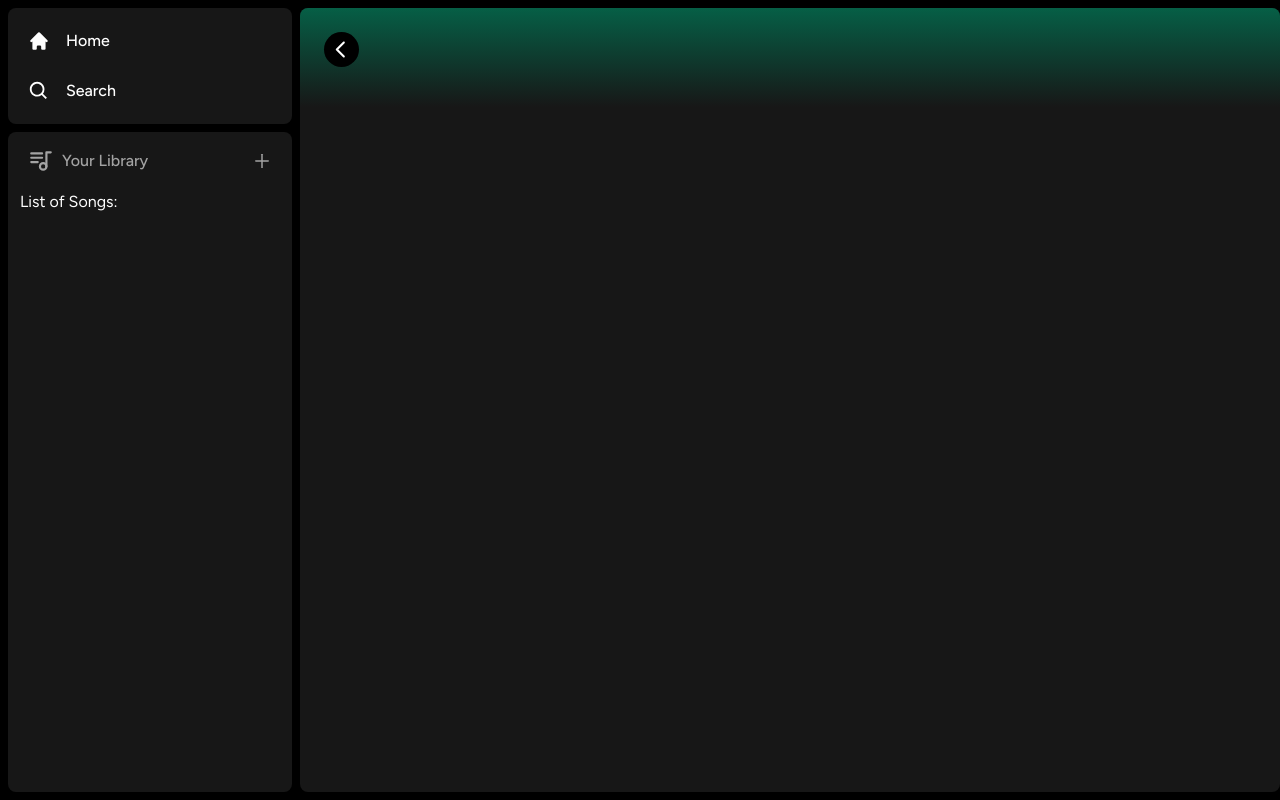
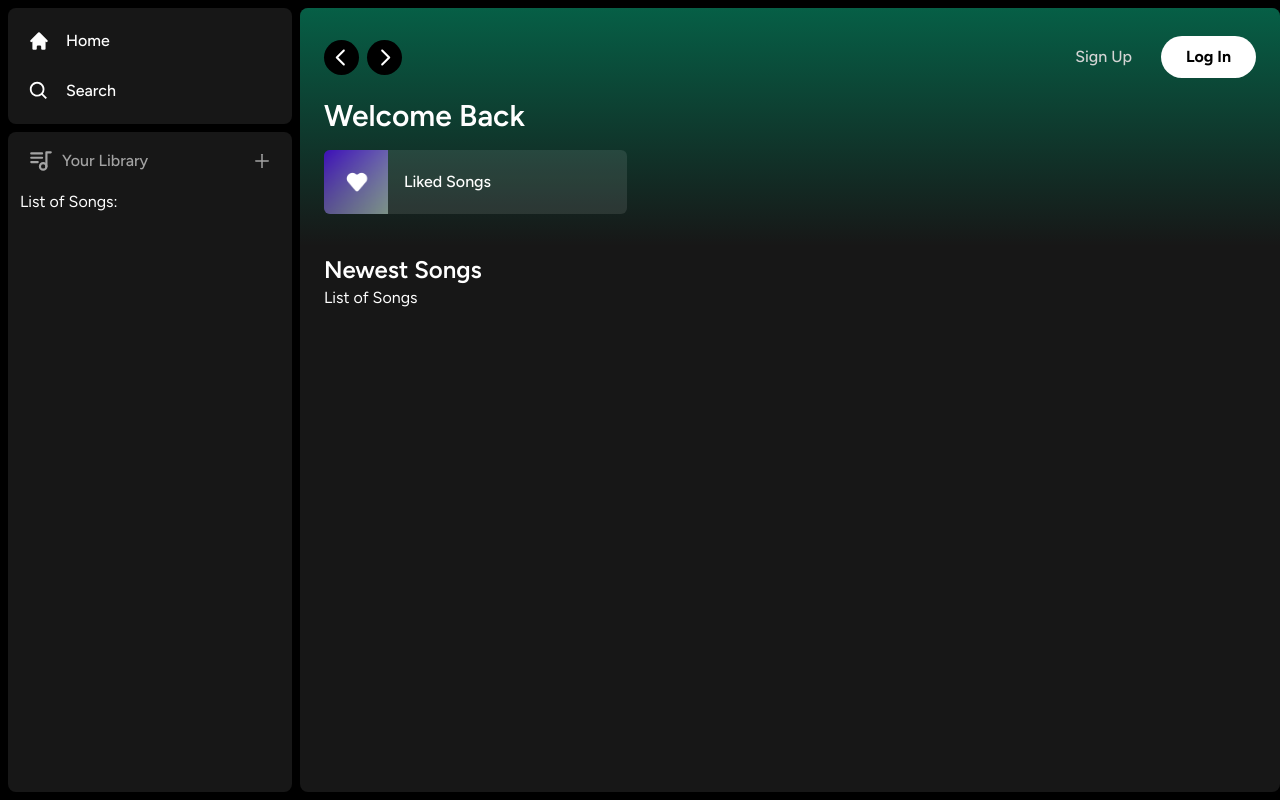
Before and after one commit to srt1017/spotifyclone, a Next.js app in the folder spotifyclone/: page / in a window 1280 px wide. Built offline with nearby package versions, Linux system fonts and the light colour scheme.

Commit message:
Layout done

```diff
--- a/spotifyclone/app/(site)/page.tsx
+++ b/spotifyclone/app/(site)/page.tsx
@@ -1,9 +1,29 @@
 import Header from "@/components/Header";
+import ListItem from "@/components/ListItem";
 
 export default function Home() {
   return (
-  <div className="bg-neutral-900 rounded-lg h-full w-full overflow-hidden overflow-y-auto">
-    <Header>Header</Header>
-  </div>
+    <div className="bg-neutral-900 rounded-lg h-full w-full overflow-hidden overflow-y-auto">
+      <Header>
+        <div className="mb-2">
+          <h1 className="text-white text-3xl font-semibold">Welcome Back</h1>
+          <div className="grid grid-cols-1 sm:grid-cols-2 xl:grid-cols-3 2xl:grid-cols-4 gap-3 mt-4">
+            <ListItem
+              image="/images/liked.png"
+              name="Liked Songs"
+              href="liked"
+            />
+          </div>
+        </div>
+      </Header>
+      <div className="mt-2 mb-7 px-6">
+        <div className="flex justify-between items-center">
+          <h1 className="text-white text-2xl font-semibold">Newest Songs</h1>
+        </div>
+        <div>
+          List of Songs
+        </div>
+      </div>
+    </div>
   );
 }
--- /dev/null
+++ b/spotifyclone/components/Button.tsx
@@ -0,0 +1,27 @@
+import { forwardRef } from "react";
+import { twMerge } from "tailwind-merge";
+
+interface ButtonProps extends React.ButtonHTMLAttributes<HTMLButtonElement> {}
+
+const Button = forwardRef<HTMLButtonElement, ButtonProps>(
+  ({ className, children, disabled, type = "button", ...props }, ref) => {
+    return (
+      <button
+        type={type}
+        className={twMerge(
+          `w-full rounded-full bg-green-500 border border-transparent px-3 py-3 disabled:cursor-not-allowed disabled:opacity-50 text-black font-bold hover:opacity-75 transition`,
+          className
+        )}
+        disabled={disabled}
+        ref={ref}
+        {...props}
+      >
+        {children}
+      </button>
+    );
+  }
+);
+
+Button.displayName = "Button";
+
+export default Button;
--- a/spotifyclone/components/Header.tsx
+++ b/spotifyclone/components/Header.tsx
@@ -1,31 +1,74 @@
 "use client";
 
-import { useRouter } from "next/navigation"
+import { useRouter } from "next/navigation";
 import { twMerge } from "tailwind-merge";
-import { RxCaretLeft } from "react-icons/rx";
+import { RxCaretLeft, RxCaretRight } from "react-icons/rx";
+import { HiHome } from "react-icons/hi";
+import { BiSearch } from "react-icons/bi";
+import Button from "./Button";
 
 interface HeaderProps {
-    children: React.ReactNode,
-    className?: string,
+  children: React.ReactNode;
+  className?: string;
 }
 
-const Header: React.FC<HeaderProps> = ( { children, className } ) => {
-    const router = useRouter()
+const Header: React.FC<HeaderProps> = ({ children, className }) => {
+  const router = useRouter();
 
-    const handleLogout = () => {
-        //handle logout
-    }
+  const handleLogout = () => {
+    //handle logout
+  };
   return (
-    <div className={twMerge(`h-fit bg-gradient-to-b from-emerald-800 p-6`, className)}>
-        <div className="w-full mb-4 flex items-center justify-between">
-            <div className="hidden md:flex gap-x-2 items-center">
-                <button>
-                    <RxCaretLeft className="rounded-full flex items-center bg-black justify-center hover:opacity-75"size={35}/>
-                </button>
+    <div
+      className={twMerge(
+        `h-fit bg-gradient-to-b from-emerald-800 p-6`,
+        className
+      )}
+    >
+      <div className="w-full mb-4 flex items-center justify-between">
+        <div className="hidden md:flex gap-x-2 items-center">
+          <button onClick={() => router.back()}>
+            <RxCaretLeft
+              className="rounded-full flex items-center bg-black justify-center hover:opacity-75 transition"
+              size={35}
+            />
+          </button>
+          <button onClick={() => router.forward()}>
+            <RxCaretRight
+              className="rounded-full flex items-center bg-black justify-center hover:opacity-75 transition"
+              size={35}
+            />
+          </button>
+        </div>
+        <div className="flex md:hidden gap-x-2 items-center">
+          <button className="rounded-full p-2 bg-white flex items-center justify-center hover:opacity-75 transition">
+            <HiHome className="text-black" size={20} />
+          </button>
+          <button className="rounded-full p-2 bg-white flex items-center justify-center hover:opacity-75 transition">
+            <BiSearch className="text-black" size={20} />
+          </button>
+        </div>
+        <div className="flex justify-between items-center gap-x-4">
+          <>
+            <div>
+              <Button
+                onClick={() => {}}
+                className="bg-transparent text-neutral-300 font-medium"
+              >
+                Sign Up
+              </Button>
             </div>
+            <div>
+              <Button onClick={() => {}} className="bg-white px-6 py-2">
+                Log In
+              </Button>
+            </div>
+          </>
         </div>
+      </div>
+      {children}
     </div>
-  )
-}
+  );
+};
 
-export default Header
+export default Header;
--- /dev/null
+++ b/spotifyclone/components/ListItem.tsx
@@ -0,0 +1,33 @@
+"use client";
+
+import Image from "next/image";
+import { useRouter } from "next/navigation";
+import { FaPlay } from "react-icons/fa";
+
+interface ListItemProps {
+  image: string;
+  name: string;
+  href: string;
+}
+
+const ListItem: React.FC<ListItemProps> = ({ image, name, href }) => {
+  const router = useRouter();
+
+  const onClick = () => {
+    // Add authentication before push
+    router.push(href);
+  };
+  return (
+    <button onClick={onClick} className="relative group flex items-center rounded-md overflow-hidden gap-x-4 bg-neutral-100/10 hover:bg-neutral-100/20 transition pr-4">
+      <div className="relative min-h-[64px] min-w-[64px]">
+        <Image className="object-cover" fill src={image} alt="Image" />
+      </div>
+      <p className="font-medium truncate py-5">{name}</p>
+      <div className="absolute transition opacity-0 rounded-full flex items-center justify-center bg-green-500 p-4 drop-shadow-md right-5 group-hover:opacity-100 hover:scale-110">
+        <FaPlay className="text-black" />
+      </div>
+    </button>
+  );
+};
+
+export default ListItem;
```
Also changed, not shown: spotifyclone/public/images/liked.png (added).
